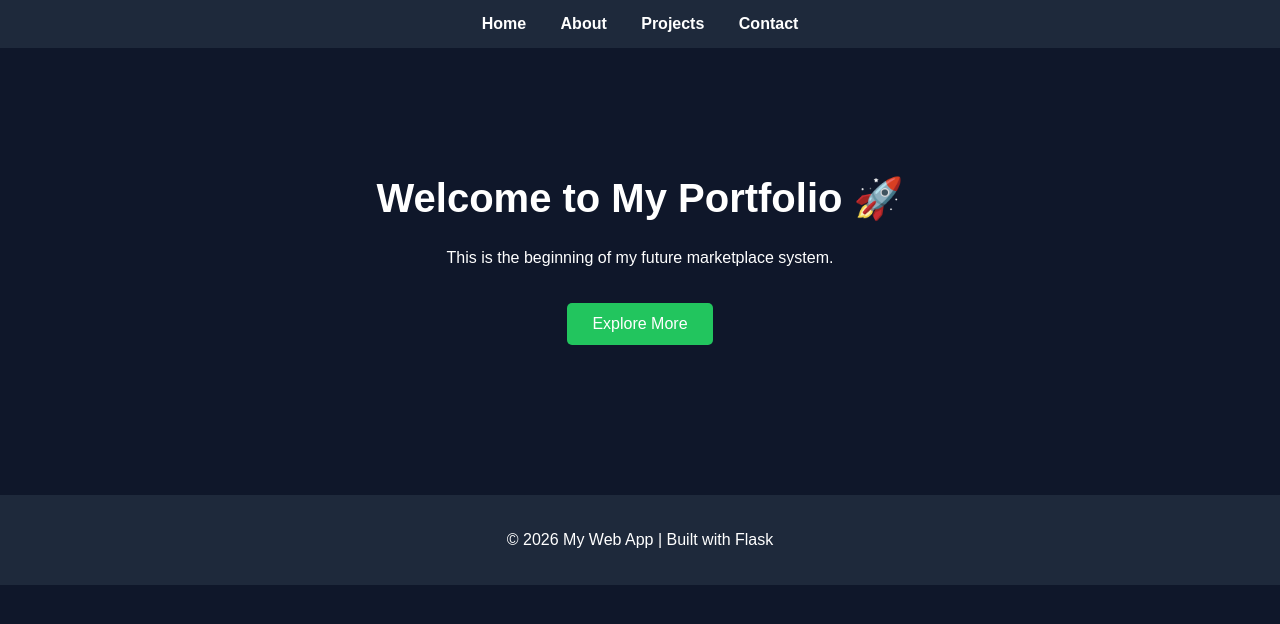
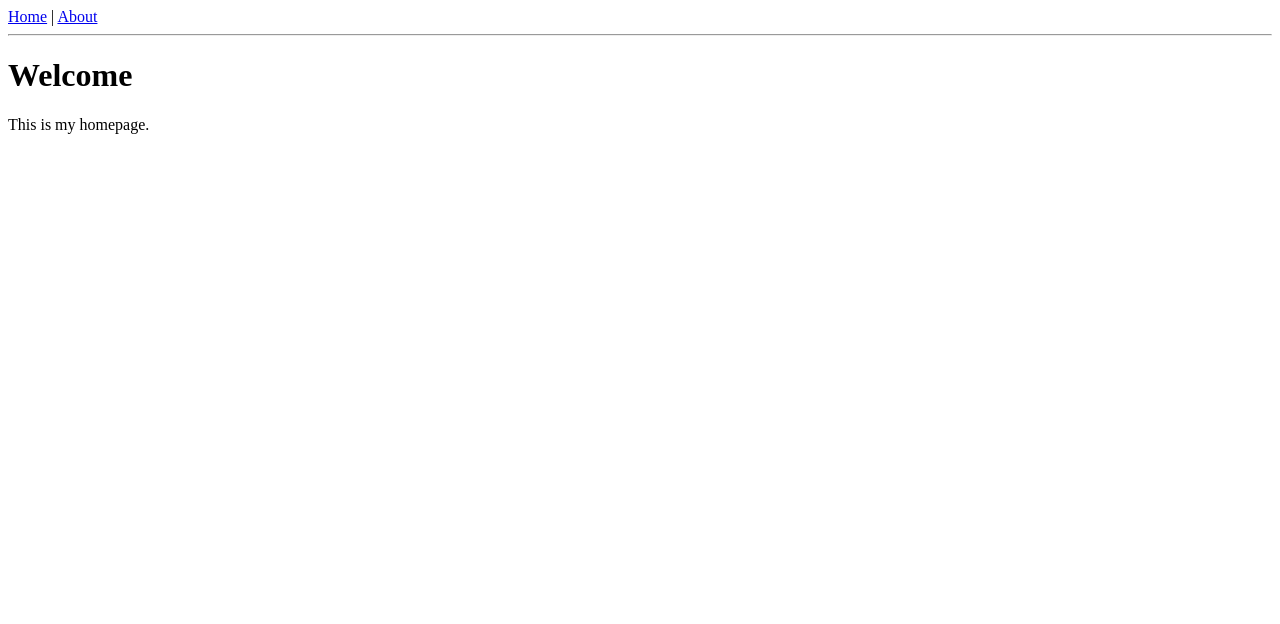
Before and after one commit to raymondmutiga36-cloud/Render, a Flask app: page / in a window 1280 px wide. Shown: the top 624 px of the page. Run offline with Flask 3, Linux system fonts and the light colour scheme.

Commit message:
Update index.html

```diff
--- a/templates/index.html
+++ b/templates/index.html
@@ -1,70 +1,8 @@
-<!DOCTYPE html>
-<html>
-<head>
-    <title>My Portfolio Demo</title>
-    <style>
-        body {
-            margin: 0;
-            font-family: Arial, sans-serif;
-            background-color: #0f172a;
-            color: white;
-            text-align: center;
-        }
+{% extends "base.html" %}
 
-        nav {
-            background-color: #1e293b;
-            padding: 15px;
-        }
+{% block title %}Home{% endblock %}
 
-        nav a {
-            color: white;
-            text-decoration: none;
-            margin: 15px;
-            font-weight: bold;
-        }
-
-        .hero {
-            padding: 100px 20px;
-        }
-
-        .hero h1 {
-            font-size: 40px;
-        }
-
-        .btn {
-            background-color: #22c55e;
-            padding: 12px 25px;
-            color: white;
-            border-radius: 5px;
-            text-decoration: none;
-            display: inline-block;
-            margin-top: 20px;
-        }
-
-        footer {
-            background-color: #1e293b;
-            padding: 20px;
-            margin-top: 50px;
-        }
-    </style>
-</head>
-<body>
-
-    <nav>
-    <a href="/">Home</a>
-    <a href="/about">About</a>
-    <a href="/projects">Projects</a>
-    <a href="/contact">Contact</a>
-    </nav>
-<div class="hero">
-    <h1>Welcome to My Portfolio 🚀</h1>
-    <p>This is the beginning of my future marketplace system.</p>
-    <a href="#" class="btn">Explore More</a>
-</div>
-
-<footer>
-    <p>© 2026 My Web App | Built with Flask</p>
-</footer>
-
-</body>
-</html>
+{% block content %}
+<h1>Welcome</h1>
+<p>This is my homepage.</p>
+{% endblock %}
```
